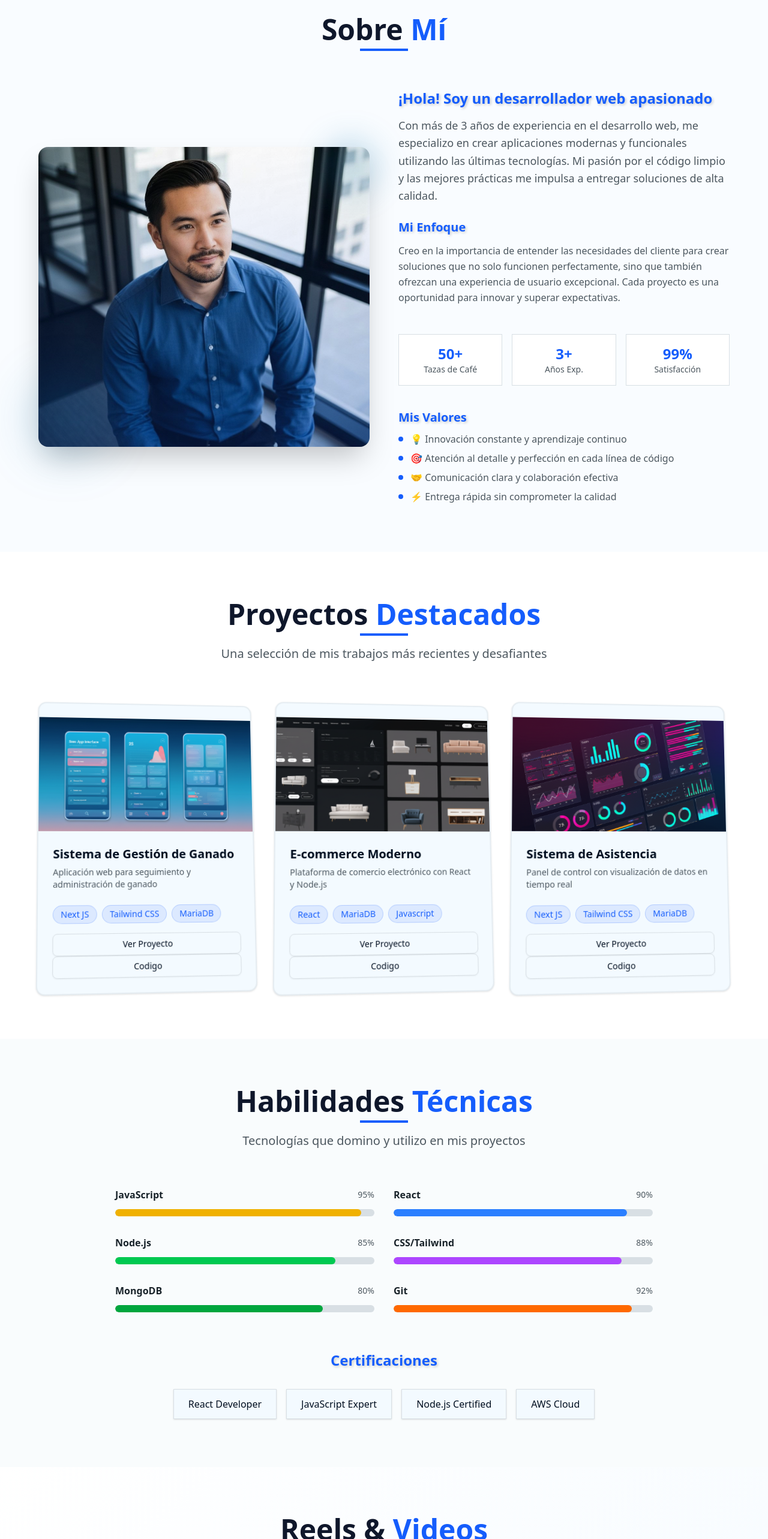
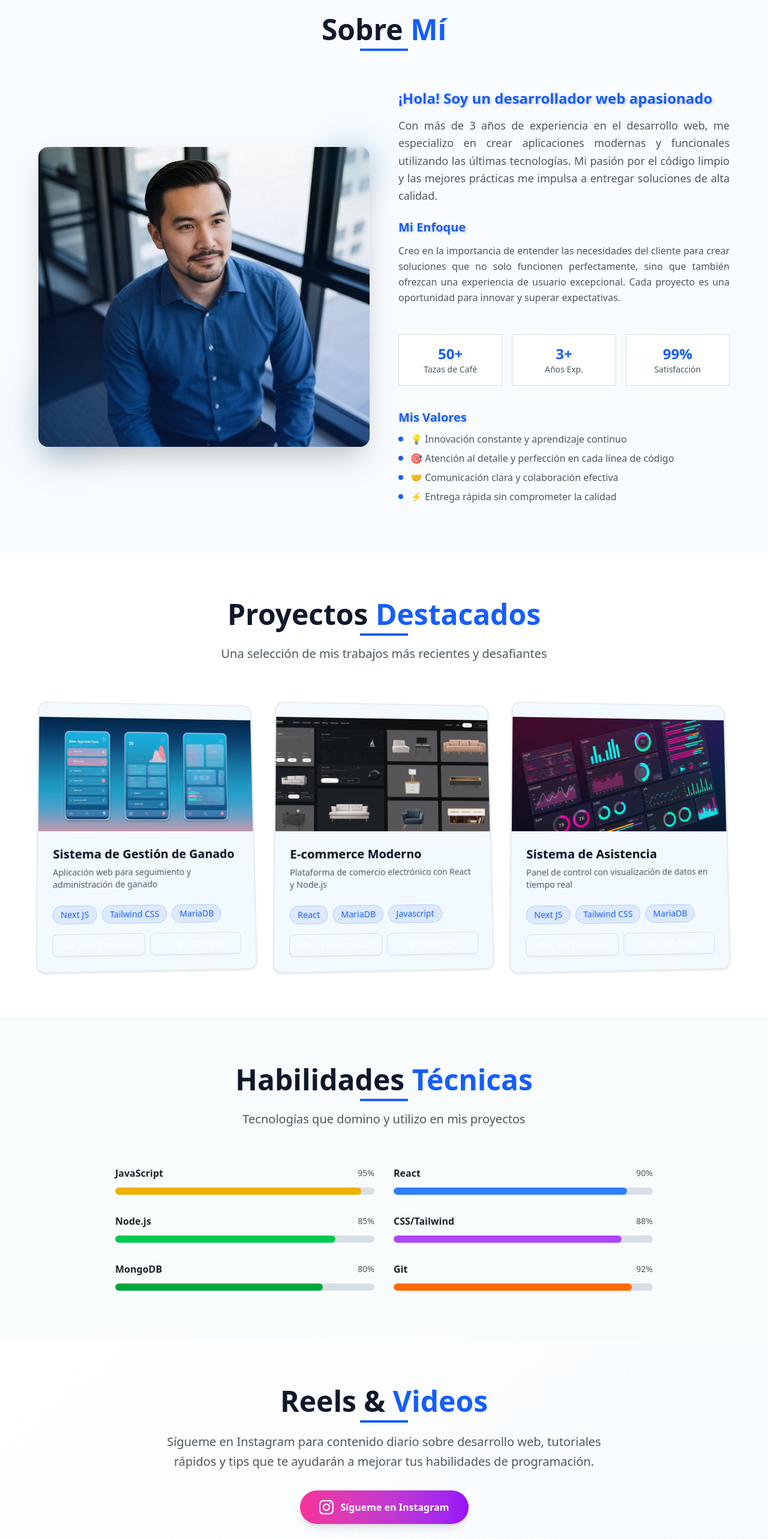
Before and after one commit to EwilAscanio/ewilportafolio, a React (Vite) app: page / in a window 1280 px wide. Shown: the part 855-3421 px from the top of the page at 60% size. Built offline with nearby package versions, Linux system fonts and the light colour scheme.

Commit message:
Cambio proyect skill

```diff
--- a/components/about-section.jsx
+++ b/components/about-section.jsx
@@ -75,7 +75,7 @@ export function AboutSection() {
               <h3 className="text-2xl font-bold mb-4 text-blue-600 dark:text-gray-300 leading-tight [text-shadow:2px_2px_4px_rgba(0,0,0,0.2)] dark:[text-shadow:2px_2px_4px_rgba(0,0,0,0.1)]">
                 ¡Hola! Soy un desarrollador web apasionado
               </h3>
-              <p className="text-muted-foreground leading-relaxed text-lg">
+              <p className="text-muted-foreground leading-relaxed text-lg text-justify">
                 Con más de 3 años de experiencia en el desarrollo web, me especializo en crear aplicaciones modernas y
                 funcionales utilizando las últimas tecnologías. Mi pasión por el código limpio y las mejores prácticas
                 me impulsa a entregar soluciones de alta calidad.
@@ -84,7 +84,7 @@ export function AboutSection() {
 
             <div>
               <h4 className="text-xl font-semibold text-blue-600 dark:text-gray-300 mb-3 [text-shadow:2px_2px_4px_rgba(0,0,0,0.2)] dark:[text-shadow:2px_2px_4px_rgba(0,0,0,0.1)]">Mi Enfoque</h4>
-              <p className="text-muted-foreground leading-relaxed">
+              <p className="text-muted-foreground leading-relaxed text-justify">
                 Creo en la importancia de entender las necesidades del cliente para crear soluciones que no solo
                 funcionen perfectamente, sino que también ofrezcan una experiencia de usuario excepcional. Cada proyecto
                 es una oportunidad para innovar y superar expectativas.
--- a/components/portfolio-section.jsx
+++ b/components/portfolio-section.jsx
@@ -3,6 +3,7 @@
 import { Card, CardContent, CardDescription, CardHeader, CardTitle } from "@/components/ui/card"
 import { Button } from "@/components/ui/button"
 import { useScrollAnimation, useStaggerAnimation } from "../hooks/use-scroll-animation"
+import { Eye, Code } from "lucide-react"
 
 /**
  * Sección de portafolio con tarjetas 3D interactivas y animaciones de entrada
@@ -101,20 +102,24 @@ export function PortfolioSection() {
                   ))}
                 </div>
 
-                {/* Botón de acción */}
+                {/* Botones de acción */}
+                <div className="flex gap-2">
                   <Button
                     variant="outline"
-                  className="w-full hover:bg-primary hover:text-primary-foreground transition-colors duration-300 bg-transparent"
+                    className="flex-1 text-white hover:bg-primary hover:text-primary transition-colors duration-300 bg-transparent"
                   >
+                    <Eye className="w-4 h-4 mr-2" />
                     Ver Proyecto
                   </Button>
 
                   <Button
                     variant="outline"
-                  className="w-full hover:bg-primary hover:text-primary-foreground transition-colors duration-300 bg-transparent"
+                    className="flex-1 text-white hover:bg-primary hover:text-primary transition-colors duration-300 bg-transparent"
                   >
-                  Codigo
+                    <Code className="w-4 h-4 mr-2" />
+                    Código
                   </Button>
+                </div>
               </CardContent>
             </Card>
           ))}
--- a/components/skills-section.jsx
+++ b/components/skills-section.jsx
@@ -72,28 +72,6 @@ export function SkillsSection() {
             </div>
           ))}
         </div>
-
-        <div
-          className={`mt-16 text-center transition-all duration-1000 delay-800 ease-out ${
-            sectionVisible ? "opacity-100 translate-y-0" : "opacity-0 translate-y-10"
-          }`}
-        >
-          <h3 className="text-2xl font-bold mb-8 text-blue-600 dark:text-gray-300 [text-shadow:2px_2px_4px_rgba(0,0,0,0.2)] dark:[text-shadow:2px_2px_4px_rgba(0,0,0,0.1)]">
-            Certificaciones
-          </h3>
-          <div ref={certsRef} className="flex flex-wrap justify-center gap-4">
-            {["React Developer", "JavaScript Expert", "Node.js Certified", "AWS Cloud"].map((cert, index) => (
-              <div
-                key={index}
-                className={`px-6 py-3 bg-card border border-border rounded-lg shadow-sm hover:shadow-md transition-all duration-500 ease-out ${
-                  visibleCerts.has(index) ? "opacity-100 translate-y-0 rotate-0" : "opacity-0 translate-y-8 rotate-1"
-                }`}
-              >
-                <span className="font-medium text-card-foreground">{cert}</span>
-              </div>
-            ))}
-          </div>
-        </div>
       </div>
     </section>
   )
--- a/src/globals.css
+++ b/src/globals.css
@@ -50,7 +50,8 @@
   --card-foreground: oklch(0.95 0.01 240);
   --popover: oklch(0.12 0.02 240);
   --popover-foreground: oklch(0.95 0.01 240);
-  --primary: oklch(0.65 0.12 240); /* Azul más claro para modo oscuro */
+  /*--primary: oklch(0.65 0.12 240); /* Azul más claro para modo oscuro */
+  --primary: oklch(49.78% 0.221 262.76);
   --primary-foreground: oklch(0.08 0.02 240);
   --secondary: oklch(0.2 0.05 240); /* Azul oscuro secundario */
   --secondary-foreground: oklch(0.95 0.01 240);
```
Lines whose indentation alone changed are shown as unchanged.
